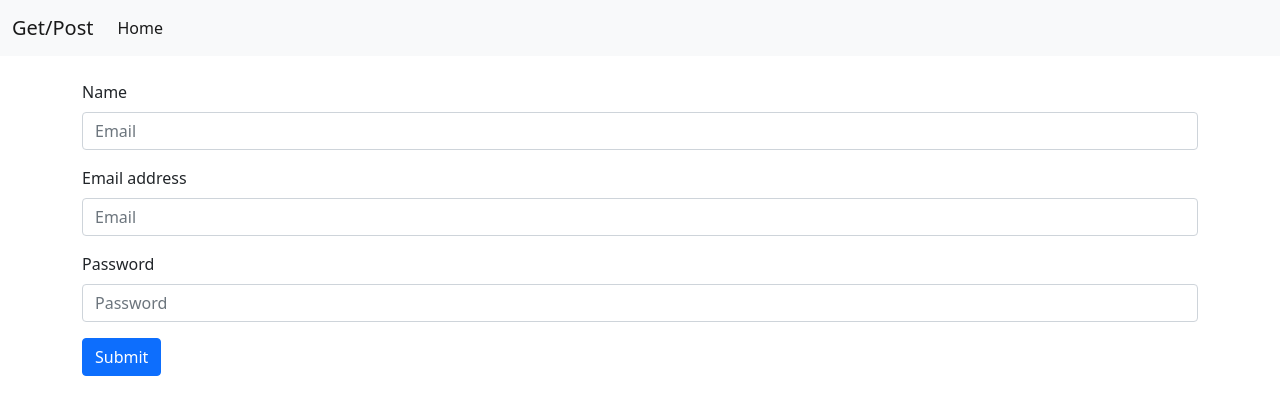
After one commit to amanpagda/PHP, a PHP site: page /get-post.php in a window 1280 px wide. The commit adds this page. Shown: the top 415 px of the page. Run offline with PHP 8.4, Linux system fonts and the light colour scheme.

Commit message:
php get and post method

```diff
--- /dev/null
+++ b/for-test/get-post.php
@@ -0,0 +1,79 @@
+<?php
+if($_SERVER['REQUEST_METHOD'] == 'POST'){
+    $name = $_POST['name'];
+    $email = $_POST['email'];
+    $pass = $_POST['password'];
+
+    $server = "localhost";
+    $username = "root";
+    $password = "";
+    $database = "contact";
+
+  $conn = mysqli_connect($server, $username, $password, $database);
+
+  if(!$conn) {
+      die("connection was not found at all." . mysqli_connect_error());
+  }else{
+      $sql = "INSERT INTO `contactus` (`name`, `email`, `password`, `DT`) VALUES ('$name', '$email', '$pass', current_timestamp())";
+      $result = mysqli_query($conn, $sql);
+
+      if ($result) {
+        echo '<div class="alert alert-success alert-dismissible fade show" role="alert">
+        <strong>Success!</strong> Your massege posted.
+        <button type="button" class="btn-close" data-bs-dismiss="alert" aria-label="Close"></button>
+      </div>';
+      }else {
+        echo "connection loss.". mysqli_error($conn);
+      }
+  }
+}
+
+
+
+?>
+
+<!DOCTYPE html>
+<html lang="en">
+<head>
+    <meta charset="UTF-8">
+    <meta name="viewport" content="width=device-width, initial-scale=1.0">
+    <link href="https://cdn.jsdelivr.net/npm/bootstrap@5.0.2/dist/css/bootstrap.min.css" rel="stylesheet" integrity="sha384-EVSTQN3/azprG1Anm3QDgpJLIm9Nao0Yz1ztcQTwFspd3yD65VohhpuuCOmLASjC" crossorigin="anonymous">
+    <title>get and post</title>
+</head>
+<body>
+<nav class="navbar navbar-expand-lg navbar-light bg-light">
+  <div class="container-fluid">
+    <a class="navbar-brand" href="#">Get/Post</a>
+    <button class="navbar-toggler" type="button" data-bs-toggle="collapse" data-bs-target="#navbarSupportedContent" aria-controls="navbarSupportedContent" aria-expanded="false" aria-label="Toggle navigation">
+      <span class="navbar-toggler-icon"></span>
+    </button>
+    <div class="collapse navbar-collapse" id="navbarSupportedContent">
+      <ul class="navbar-nav me-auto mb-2 mb-lg-0">
+        <li class="nav-item">
+          <a class="nav-link active" aria-current="page" href="../for-test/get-post.php">Home</a>
+        </li>
+      </ul>
+    </div>
+  </div>
+</nav>
+
+
+<div class="container mt-4">
+    <form action="../for-test/get-post.php" method="post">
+        <div class="mb-3">
+            <label for="name" class="form-label">Name</label>
+            <input type="name" class="form-control" id="name" name="name" placeholder="Email">
+        </div>
+        <div class="mb-3">
+            <label for="email" class="form-label">Email address</label>
+            <input type="email" class="form-control" id="email" name="email" placeholder="Email">
+        </div>
+        <div class="mb-3">
+            <label for="pass" class="form-label">Password</label>
+            <input type="password" name="password" class="form-control" placeholder="Password" id="pass">
+        </div>
+        <button type="submit" class="btn btn-primary">Submit</button>
+    </form>
+</div>
+</body>
+</html>
```
Also changed, not shown: for-test/connection.php (added, +15 -0 lines), for-test/local-scope-global.php (+16 -1 lines), for-test/project-form.php (added, +91 -0 lines), for-test/p1.html (added).
